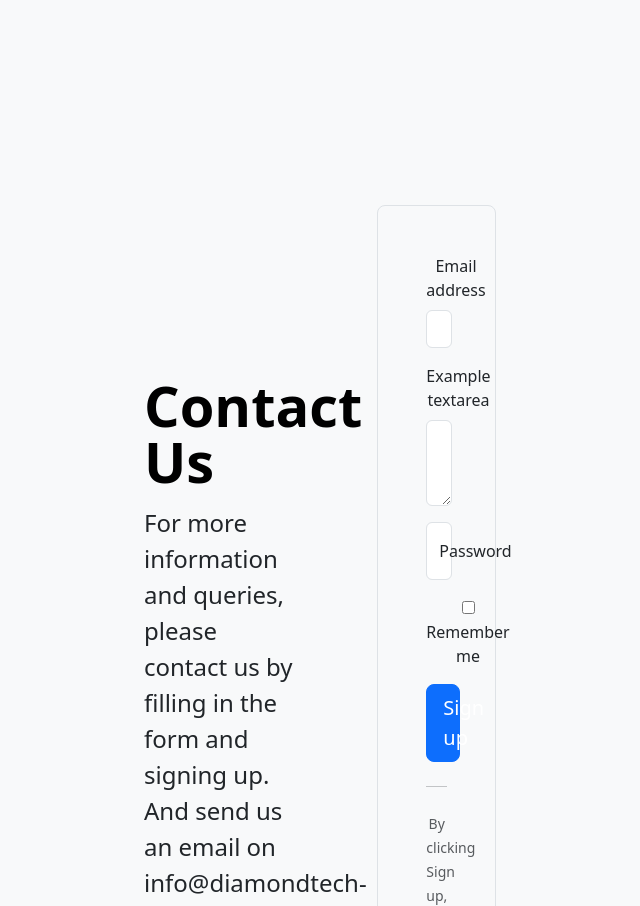
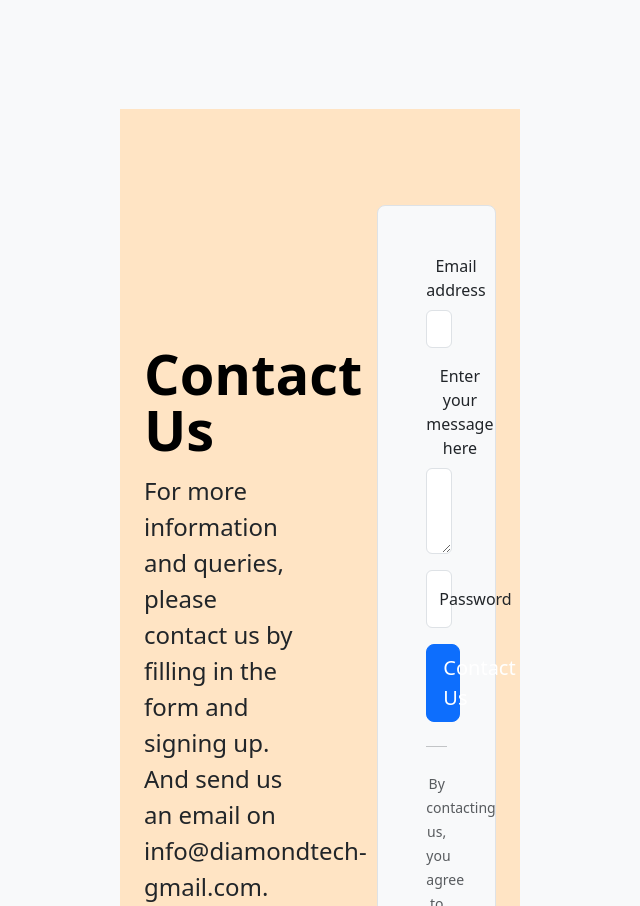
Before and after one commit to DalineSeritsane/Diamond-Tech, a plain HTML site: page index.html in a window 1280 px wide. Shown: the part 1894-2800 px from the top of the page, without its empty margins (320-960 px from the left). Drawn offline with nearby package versions, Linux system fonts and the light colour scheme.

Commit message:
contact us

```diff
--- a/index.html
+++ b/index.html
@@ -109,7 +109,8 @@
   </div>
 
   <!--Contact section-->
-  <div class="container col-xl-10 col-xxl-10 px-4 py-5">
+
+  <div class="container col-xl-10 col-xxl-10 px-4 py-5 contact-section">
     <div class="row align-items-center g-lg-5 py-5">
       <div class="col-lg-7 text-center text-lg-start">
         <h2 class="display-4 fw-bold lh-1 text-body-emphasis mb-3">Contact Us</h2>
@@ -122,21 +123,17 @@
             <input type="email" class="form-control" id="exampleFormControlInput1" placeholder="name@example.com">
           </div>
           <div class="mb-3">
-            <label for="exampleFormControlTextarea1" class="form-label">Example textarea</label>
+            <label for="exampleFormControlTextarea1" class="form-label">Enter your message here</label>
             <textarea class="form-control" id="exampleFormControlTextarea1" rows="3"></textarea>
           </div>
           <div class="form-floating mb-3">
             <input type="password" class="form-control" id="floatingPassword" placeholder="Password">
             <label for="floatingPassword">Password</label>
           </div>
-          <div class="checkbox mb-3">
-            <label>
-              <input type="checkbox" value="remember-me"> Remember me
-            </label>
-          </div>
-          <button class="w-100 btn btn-lg btn-primary" type="submit">Sign up</button>
+
+          <button class="w-100 btn btn-lg btn-primary" type="submit">Contact Us</button>
           <hr class="my-4">
-          <small class="text-body-secondary">By clicking Sign up, you agree to the terms of use.</small>
+          <small class="text-body-secondary">By contacting us, you agree to the terms of use.</small>
         </form>
       </div>
     </div>
@@ -145,6 +142,7 @@
 
 
 
+
     <script src="https://cdn.jsdelivr.net/npm/bootstrap@5.3.3/dist/js/bootstrap.bundle.min.js" integrity="sha384-YvpcrYf0tY3lHB60NNkmXc5s9fDVZLESaAA55NDzOxhy9GkcIdslK1eN7N6jIeHz" crossorigin="anonymous"></script>
   </body>
 </html>
--- a/style.css
+++ b/style.css
@@ -0,0 +1,12 @@
+.logo {
+    width: 50px;
+    height: 50px;
+}
+
+.nav-item, .nav-link{
+    color: black;
+}
+
+ .contact-section {
+    background-color: bisque;
+ }
```
